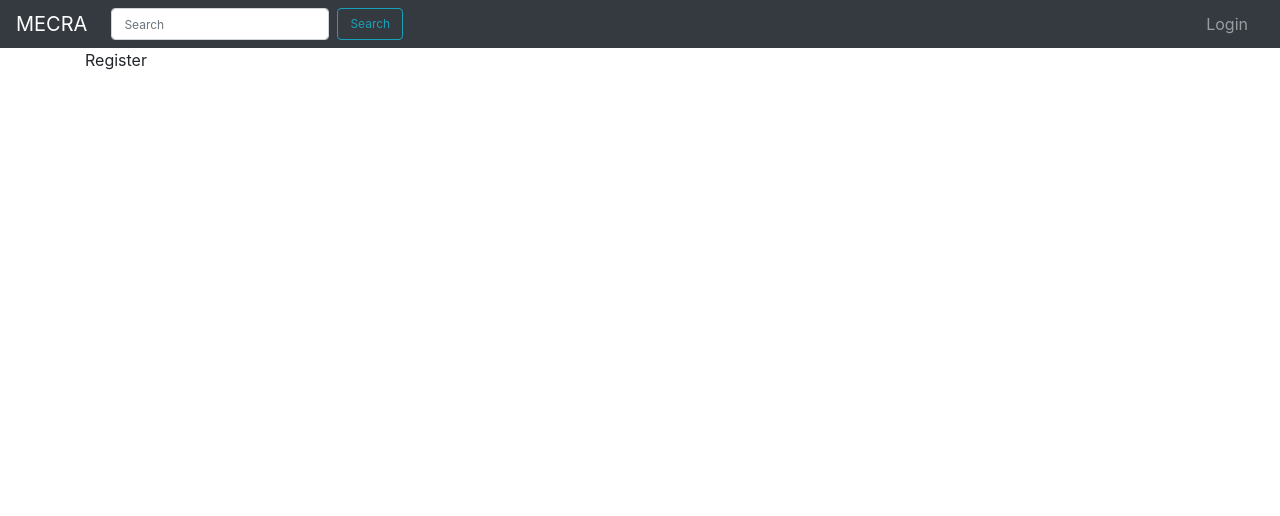
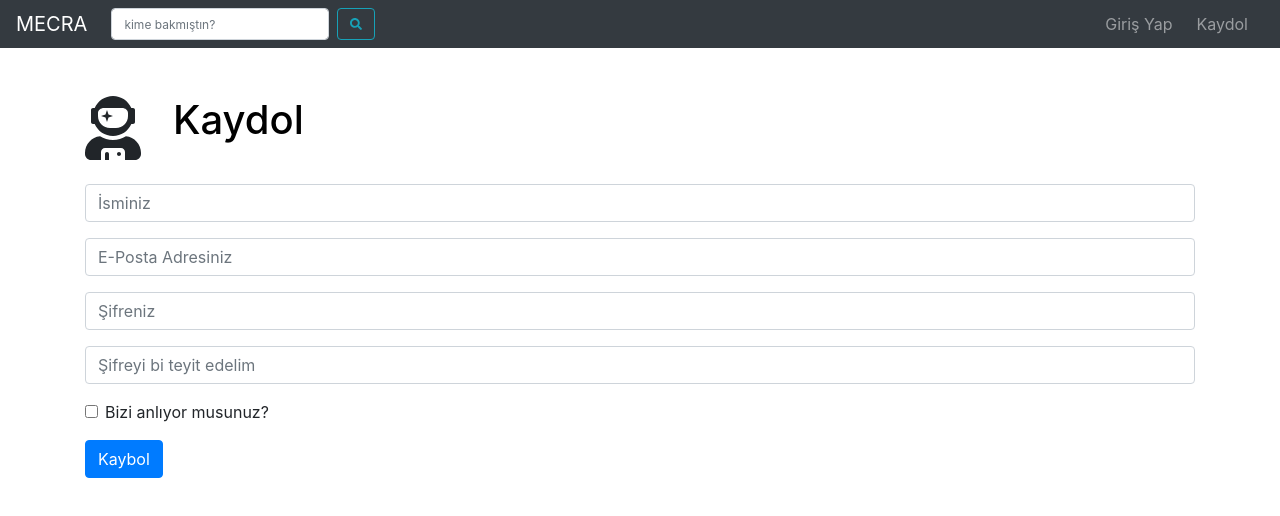
Before and after one commit to ataniz/mecra, a React (Create React App) app in the folder client/: page /register in a window 1280 px wide. Shown: the top 516 px of the page. Built offline with nearby package versions, Linux system fonts and the light colour scheme.

Commit message:
register screen

```diff
--- a/client/public/index.html
+++ b/client/public/index.html
@@ -5,7 +5,7 @@
     <link rel="icon" href="%PUBLIC_URL%/favicon.ico" />
     <meta name="viewport" content="width=device-width, initial-scale=1" />
     <meta name="theme-color" content="#000000" />
-    <script src="https://kit.fontawesome.com/f65e2bc747.js" crossorigin="anonymous"></script>
+    <!-- <script src="https://kit.fontawesome.com/f65e2bc747.js" crossorigin="anonymous"></script> -->
     <link rel="manifest" href="%PUBLIC_URL%/manifest.json" />
 
     <title>Merhaba Ben Mecra</title>
--- a/client/src/components/layout/Navbar.js
+++ b/client/src/components/layout/Navbar.js
@@ -1,25 +1,30 @@
 import { React } from 'react';
 import { Button } from 'react-bootstrap';
 import { Navbar, Nav, Form, FormControl } from 'react-bootstrap';
+import { FontAwesomeIcon } from '@fortawesome/react-fontawesome';
+import { faSearch } from '@fortawesome/free-solid-svg-icons';
 
 const NavBar = () => {
   return (
     <Navbar bg="dark" variant="dark" className="py-1">
-      <Navbar.Brand href="#home">MECRA</Navbar.Brand>
+      <Navbar.Brand href="/">MECRA</Navbar.Brand>
       <Form inline className="ml-2">
         <FormControl
           type="text"
-          placeholder="Search"
+          placeholder="kime bakmıştın?"
           className="mr-sm-2"
           style={{ fontSize: 12 }}
         />
         <Button variant="outline-info" style={{ fontSize: 12 }}>
-          Search
+          <FontAwesomeIcon icon={faSearch} />
         </Button>
       </Form>
       <Nav className="ml-auto">
-        <Nav.Link href="#login" className="mr-2">
-          Login
+        <Nav.Link href="/login" className="mr-2">
+          Giriş Yap
+        </Nav.Link>
+        <Nav.Link href="/register" className="mr-2">
+          Kaydol
         </Nav.Link>
       </Nav>
     </Navbar>
--- a/client/src/components/layout/Register.js
+++ b/client/src/components/layout/Register.js
@@ -1,7 +1,44 @@
-import React from 'react';
+import { React, Fragment } from 'react';
+import { Form, Button, Card, Container, Row, Col } from 'react-bootstrap';
+import { FontAwesomeIcon } from '@fortawesome/react-fontawesome';
+import { faUserAstronaut } from '@fortawesome/free-solid-svg-icons';
 
 const Register = () => {
-  return <div>Register</div>;
+  return (
+    <Card className="mt-4 border-0">
+      <Container
+        className="mt-4 border-0 clearfix"
+        style={{ display: 'inline' }}
+      >
+        <Row>
+          <FontAwesomeIcon icon={faUserAstronaut} size="4x" />
+          <h1 style={{ color: 'black', marginLeft: '2rem' }}>Kaydol</h1>
+        </Row>
+      </Container>
+      <Form className="mt-4">
+        <Form.Group controlId="Name">
+          <Form.Control placeholder="İsminiz" />
+          <Form.Text className="text-muted"></Form.Text>
+        </Form.Group>
+        <Form.Group controlId="formBasicEmail">
+          <Form.Control type="email" placeholder="E-Posta Adresiniz" />
+          <Form.Text className="text-muted"></Form.Text>
+        </Form.Group>
+        <Form.Group controlId="formBasicPassword">
+          <Form.Control type="password" placeholder="Şifreniz" />
+        </Form.Group>
+        <Form.Group controlId="formBasicPasswordCheck">
+          <Form.Control type="password" placeholder="Şifreyi bi teyit edelim" />
+        </Form.Group>
+        <Form.Group controlId="formBasicCheckbox">
+          <Form.Check type="checkbox" label="Bizi anlıyor musunuz?" />
+        </Form.Group>
+        <Button variant="primary" type="submit">
+          Kaybol
+        </Button>
+      </Form>
+    </Card>
+  );
 };
 
 export default Register;
--- a/package.json
+++ b/package.json
@@ -20,6 +20,9 @@
   },
   "homepage": "https://github.com/ataniz/mecra#readme",
   "dependencies": {
+    "@fortawesome/fontawesome-svg-core": "^1.2.35",
+    "@fortawesome/free-solid-svg-icons": "^5.15.3",
+    "@fortawesome/react-fontawesome": "^0.1.14",
     "bcryptjs": "^2.4.3",
     "config": "^3.3.6",
     "express": "^4.17.1",
```
Also changed, not shown: 1 other file (tests, documents, lock files or other folders).
